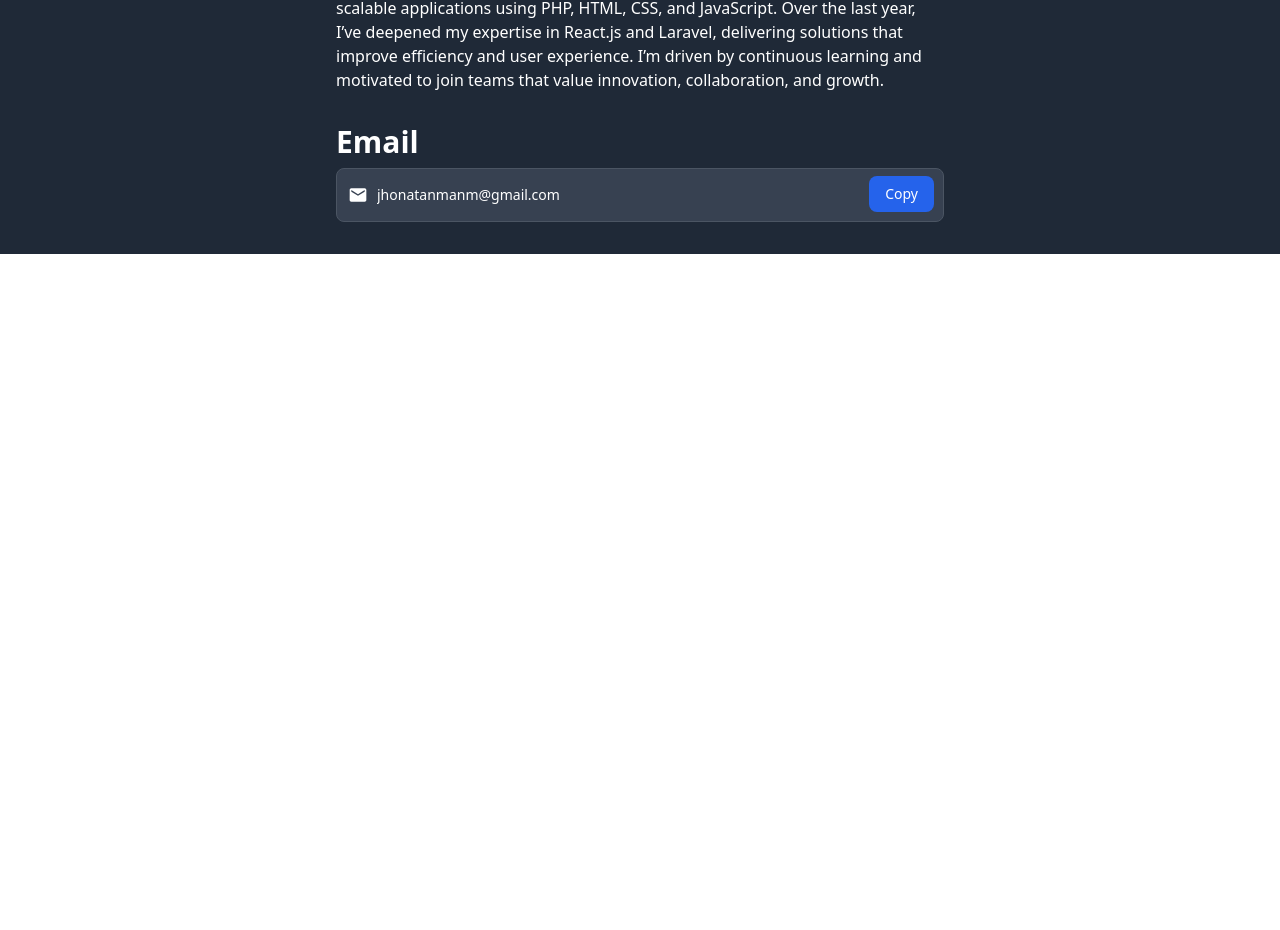
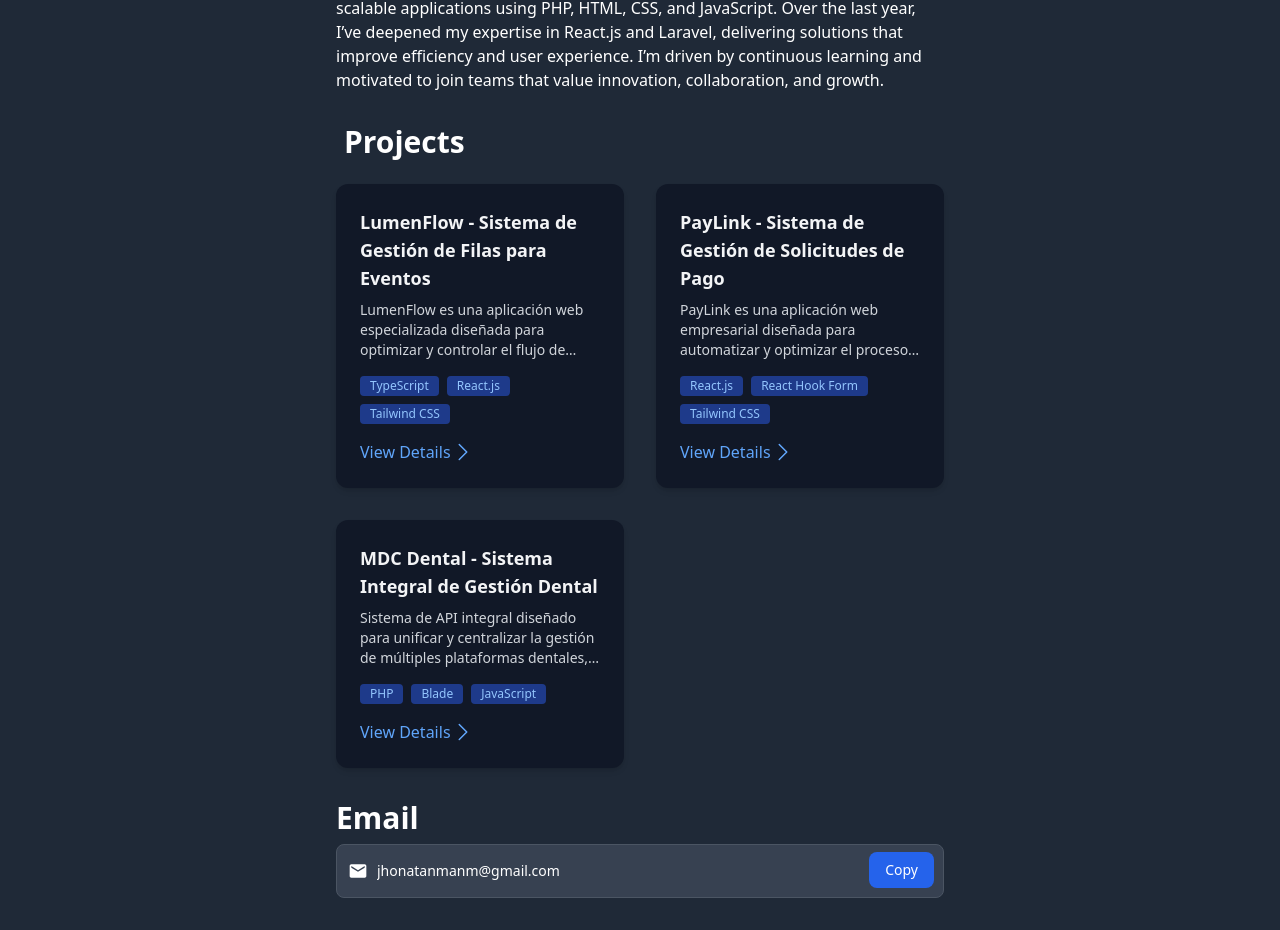
Before and after one commit to JhonatanMinos/JhonatanNavarro, a React (Vite) app: page / in a window 1280 px wide. Shown: the part 1478-2408 px from the top of the page. Before the commit the page ends 1732 px from the top, so only its background shows below. Built offline with nearby package versions, Linux system fonts and the light colour scheme.

Commit message:
modified

```diff
--- a/src/App.jsx
+++ b/src/App.jsx
@@ -1,7 +1,8 @@
 import "./App.css";
 import { useEffect, useState } from "react";
-import { HeroPresentation } from "./components/Hero/HeroPresentation.jsx";
-import { MiTimeLine } from "./components/timeLine/MyTimeLine.jsx";
+import { HeroPresentation } from "./components/Hero/HeroPresentation";
+import { MiTimeLine } from "./components/timeLine/MyTimeLine";
+import { ProjectsSection } from "./components/Projects/projectsSection";
 import { BsFillBriefcaseFill } from "react-icons/bs";
 import InputEmail from "./components/Email/InputEmail.jsx";
 function App() {
@@ -30,7 +31,7 @@ function App() {
         <div className="mt-8">
           <MiTimeLine />
         </div>
-        <div className="mt-8">
+        <div className="flex items-center mt-8">
           <div>
             <h2 className="text-3xl font-bold text-gray-800 dark:text-white mb-2">
               My story as a developer
@@ -46,6 +47,7 @@ function App() {
             </p>
           </div>
         </div>
+        <ProjectsSection />
         <InputEmail />
       </div>
     </div>
--- a/src/components/Hero/HeroPresentation.jsx
+++ b/src/components/Hero/HeroPresentation.jsx
@@ -35,7 +35,7 @@ export const HeroPresentation = ({ theme, handleThemeChange }) => {
               alt="Jhonatan"
               className="w-10 h-10 bg-gray-800 dark:bg-transparent rounded-full object-cover border-2 border-gray-800 dark:border-gray-200"
             />
-            <span className="ml-2 text-lg font-bold">Jhonatan Minos</span>
+            <span className="ml-2 text-lg font-bold">Jhonatan Navarro</span>
           </div>
           <ButtonTheme theme={theme} onClick={handleThemeChange} />
         </div>
--- /dev/null
+++ b/src/components/Projects/projectsSection.jsx
@@ -0,0 +1,62 @@
+import { projectsData } from "../../util/proyects"; // asegúrate que el archivo se llame igual
+
+export const ProjectsSection = () => {
+  return (
+    <section className="mt-8">
+      <div className="flex items-center mb-6">
+        <h2 className="text-3xl font-bold text-gray-800 dark:text-white ml-2">
+          Projects
+        </h2>
+      </div>
+
+      <div className="grid grid-cols-1 sm:grid-cols-2 gap-8">
+        {projectsData.map((project) => (
+          <div
+            key={project.id}
+            className="bg-white dark:bg-gray-900 rounded-xl shadow-md overflow-hidden transform hover:-translate-y-2 transition-transform duration-300"
+          >
+            <div className="p-6">
+              <h4 className="font-bold text-lg mb-2 text-gray-900 dark:text-gray-100">
+                {project.title}
+              </h4>
+              <p className="text-gray-600 dark:text-gray-300 text-sm mb-4 line-clamp-3">
+                {project.description}
+              </p>
+              <div className="flex flex-wrap gap-2 mb-4">
+                {project.stack.slice(0, 3).map((tech, i) => (
+                  <span
+                    key={i}
+                    className="bg-blue-100 text-blue-800 text-xs font-medium px-2.5 py-0.5 rounded dark:bg-blue-900 dark:text-blue-300"
+                  >
+                    {tech.split(":")[0]} {/* solo muestra el nombre */}
+                  </span>
+                ))}
+              </div>
+
+              <button
+                className="inline-flex items-center font-medium text-blue-600 dark:text-blue-400 hover:underline"
+                onClick={() => console.log("View details:", project.title)} // aquí puedes abrir modal
+              >
+                View Details{" "}
+                <svg
+                  xmlns="http://www.w3.org/2000/svg"
+                  fill="none"
+                  viewBox="0 0 24 24"
+                  strokeWidth="1.5"
+                  stroke="currentColor"
+                  className="size-6"
+                >
+                  <path
+                    strokeLinecap="round"
+                    strokeLinejoin="round"
+                    d="m8.25 4.5 7.5 7.5-7.5 7.5"
+                  />
+                </svg>
+              </button>
+            </div>
+          </div>
+        ))}
+      </div>
+    </section>
+  );
+};
--- a/src/components/timeLine/MyTimeLine.jsx
+++ b/src/components/timeLine/MyTimeLine.jsx
@@ -87,7 +87,7 @@ export const MiTimeLine = () => {
             </li>
             <li>
               Developed three enterprise systems:
-              <ul className="list-disc space-y-2">
+              <ul className="list-disc pl-6 space-y-2">
                 <li>
                   <strong>Payments Application:</strong> Streamlined vendor
                   payment approvals and tracking.
--- /dev/null
+++ b/src/util/proyects.js
@@ -0,0 +1,196 @@
+export const projectsData = [
+  {
+    id: 1,
+    title: "LumenFlow - Sistema de Gestión de Filas para Eventos",
+    description:
+      "LumenFlow es una aplicación web especializada diseñada para optimizar y controlar el flujo de personas en eventos, proporcionando una solución digital para la gestión eficiente de filas y orden de atención. El sistema permite una mejor organización y reduce los tiempos de espera, mejorando significativamente la experiencia de los asistentes a eventos.",
+    stack: [
+      "TypeScript",
+      "React.js",
+      "Tailwind CSS",
+      "inertia.js",
+      "Vite",
+      "PHP",
+      "Lumen",
+      "MySQL",
+      "RESTful APIs",
+      "WebSockets",
+      "Git",
+    ],
+    architecture: {
+      frontend: [
+        "Arquitectura basada en componentes",
+        "Sistema de routing para navegación fluida",
+        "Gestión de estado para manejo de datos en tiempo real",
+        "Interfaces modulares para diferentes tipos de usuarios",
+      ],
+      backend: [
+        "API RESTful desarrollada con Lumen",
+        "Sistema de autenticación y autorización robusto",
+        "Gestión de órdenes y estados de fila",
+        "Comunicación en tiempo real para actualizaciones de estado",
+      ],
+      database: [
+        "Diseño optimizado para el seguimiento de órdenes y estados",
+        "Sistema de registro de eventos y auditoría",
+        "Modelado eficiente para consultas rápidas",
+      ],
+    },
+    challenges: {
+      gestionEstado: [
+        "Implementación de un sistema de actualización en tiempo real para reflejar cambios en el estado de las filas",
+        "Optimización de la sincronización de datos entre múltiples clientes",
+      ],
+      interfazUsuario: [
+        "Desarrollo de componentes modulares para diferentes roles de usuario",
+        "Implementación de vistas específicas para informadores y administradores",
+      ],
+      rendimiento: [
+        "Optimización de consultas a la base de datos",
+        "Implementación de caché para mejorar tiempos de respuesta",
+        "Arquitectura modular para facilitar el mantenimiento y escalabilidad",
+      ],
+    },
+    impact: [
+      "Reducción significativa en los tiempos de espera en eventos",
+      "Mejora en la experiencia de usuario para los asistentes",
+      "Sistema de reportes para análisis y optimización de flujos",
+      "Interfaz intuitiva que facilita la gestión para el personal del evento",
+      "Mayor eficiencia en la gestión de recursos humanos durante eventos",
+    ],
+  },
+  {
+    id: 2,
+    title: "PayLink - Sistema de Gestión de Solicitudes de Pago",
+    description:
+      "PayLink es una aplicación web empresarial diseñada para automatizar y optimizar el proceso de solicitudes y gestión de pagos en un entorno dental corporativo. El sistema facilita la comunicación entre departamentos, el seguimiento de solicitudes y la gestión documental relacionada con pagos a proveedores.",
+    stack: [
+      "React.js",
+      "React Hook Form",
+      "Tailwind CSS",
+      "Context API",
+      "JavaScript",
+      "HTML5",
+      "CSS3",
+      "RESTful APIs",
+      "Git",
+    ],
+    architecture: {
+      frontend: [
+        "Arquitectura basada en componentes React",
+        "Context API para estado global",
+        "Hooks personalizados para lógica reutilizable",
+        "Sistema de rutas protegidas",
+        "Componentes modulares",
+      ],
+      stateManagement: [
+        "Context API para estado global",
+        "React Hooks para estado local",
+        "Custom hooks para lógica de negocio",
+      ],
+      security: [
+        "Sistema de autenticación",
+        "Manejo seguro de sesiones",
+        "Validación de datos en frontend",
+      ],
+      features: [
+        "Sistema multi-moneda",
+        "Carga de archivos múltiples",
+        "Notificaciones por email",
+        "Modo oscuro/claro",
+        "Diseño responsivo",
+      ],
+    },
+    challenges: {
+      fileManagement: [
+        "Sistema de carga múltiple con validación",
+        "Previsualización de documentos",
+        "Gestión eficiente del almacenamiento",
+      ],
+      paymentProcessing: [
+        "Implementación de múltiples métodos de pago",
+        "Validaciones específicas por tipo",
+        "Conversión automática de cantidades a texto",
+      ],
+      approvalFlow: [
+        "Sistema de estados para seguimiento",
+        "Notificaciones automáticas",
+        "Trazabilidad del proceso",
+      ],
+    },
+    impact: [
+      "Reducción significativa en tiempos de procesamiento de pagos",
+      "Mejora en la trazabilidad y control de solicitudes",
+      "Disminución de errores en procesamiento",
+      "Mayor transparencia en aprobaciones",
+      "Reducción en uso de papel y documentación física",
+    ],
+  },
+  {
+    id: 3,
+    title: "MDC Dental - Sistema Integral de Gestión Dental",
+    description:
+      "Sistema de API integral diseñado para unificar y centralizar la gestión de múltiples plataformas dentales, con enfoque en el control y administración de usuarios. El sistema resuelve la complejidad de manejar diferentes interfaces y sistemas aislados en el contexto de servicios dentales, proporcionando una solución centralizada y eficiente.",
+    stack: [
+      "PHP",
+      "Blade",
+      "JavaScript",
+      "CSS",
+      "API RESTful",
+      "Arquitectura por Capas",
+      "Autenticación y Autorización",
+    ],
+    architecture: {
+      api_layer: {
+        description: "Punto central de integración",
+        features: [
+          "Comunicación entre plataformas dentales",
+          "Endpoints RESTful",
+          "Gestión de integraciones",
+        ],
+      },
+      service_layer: {
+        description: "Capa de lógica de negocio",
+        features: [
+          "Gestión centralizada de usuarios",
+          "Lógica de operaciones dentales",
+          "Servicios de integración externa",
+        ],
+      },
+      presentation_layer: {
+        description: "Interfaz de usuario",
+        features: [
+          "Interfaces con Blade",
+          "Interactividad con JavaScript",
+          "Diseño responsivo CSS",
+        ],
+      },
+    },
+    challenges: {
+      integration: {
+        problem: "Unificación de sistemas con diferentes protocolos y formatos",
+        solution: "Implementación de adaptadores y transformadores de datos",
+      },
+      user_management: {
+        problem: "Consistencia de datos de usuarios en múltiples plataformas",
+        solution:
+          "Sistema centralizado de gestión de identidades con sincronización",
+      },
+      security: {
+        problem: "Cumplimiento de regulaciones de datos médicos",
+        solution:
+          "Protocolos de seguridad robustos y cifrado de datos sensibles",
+      },
+    },
+    impact: [
+      "Optimización en gestión de usuarios y recursos dentales",
+      "Reducción en tiempos administrativos",
+      "Mejora en experiencia de usuario para personal y pacientes",
+      "Mayor eficiencia en integración de sistemas dentales",
+    ],
+    confidentiality_note:
+      "Proyecto privado desarrollado para MDC Dental. El código fuente y detalles específicos son propiedad confidencial de la empresa.",
+    developer: "JhonatanMinos",
+    last_updated: "2025-10-10 03:44:26",
+  },
+];
```
